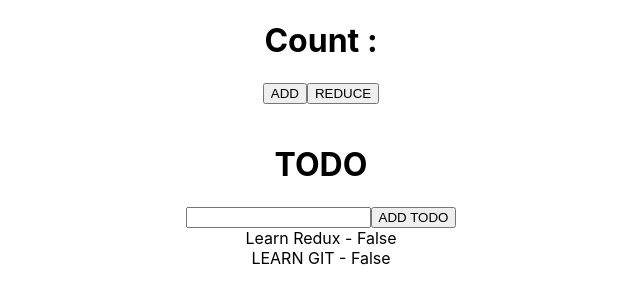
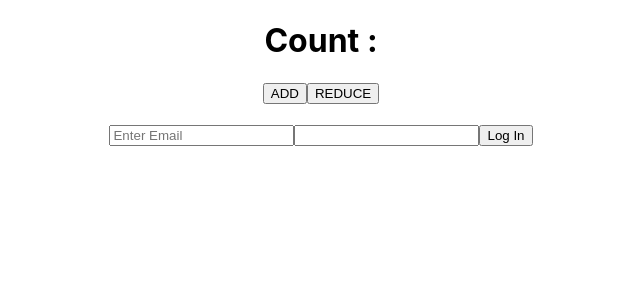
Before and after one commit to ankitsng0007/AnkitRepo, a React (Create React App) app in the folder RCT-211/Day-4/todo-app/: page / in a window 1280 px wide. Shown: the top 304 px of the page, without its empty margins (319-959 px from the left). Built offline with nearby package versions, Linux system fonts and the light colour scheme; data requests are answered from the project's data file.

Commit message:
file added

```diff
--- a/RCT-211/Day-4/todo-app/src/App.js
+++ b/RCT-211/Day-4/todo-app/src/App.js
@@ -3,14 +3,24 @@ import './App.css';
 import Counter from './Component/Counter';
 import Todo from './Component/Todo';
 import { useSelector } from 'react-redux';
+import { useState } from 'react';
 
 function App() {
-  //const isAuth = useSelector((store)=>store.AuthReducer.isAuth)
+  const isAuth = useSelector((store)=>store.AuthReducer.isAuth)
+  const [userEmail,setUserEmail] = useState("");
   return (
     <div className='App'>
       <Counter/>
       <br/>
-      <Todo/>
+      <div>
+        <input type="email"
+        placeholder='Enter Email'
+        value={userEmail}
+        onChange={(e)=>{e.target.value}}/>
+        <input/>
+        <button>Log In</button>
+      </div>
+      {isAuth && <Todo/>}
     </div>
   );
 }
```
